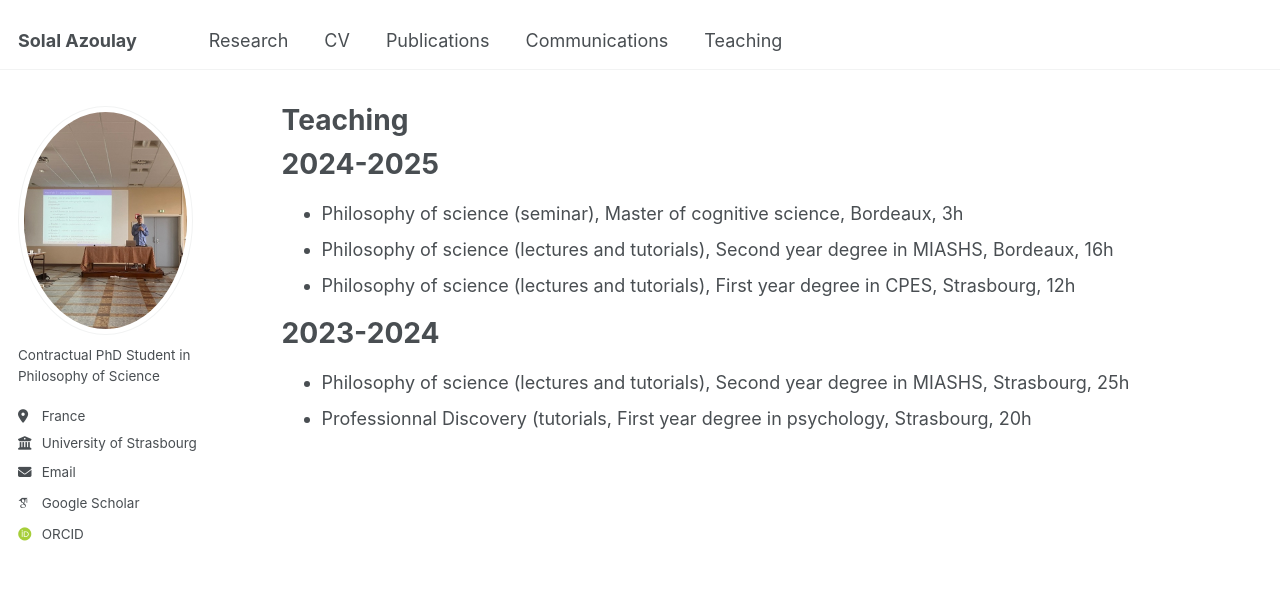
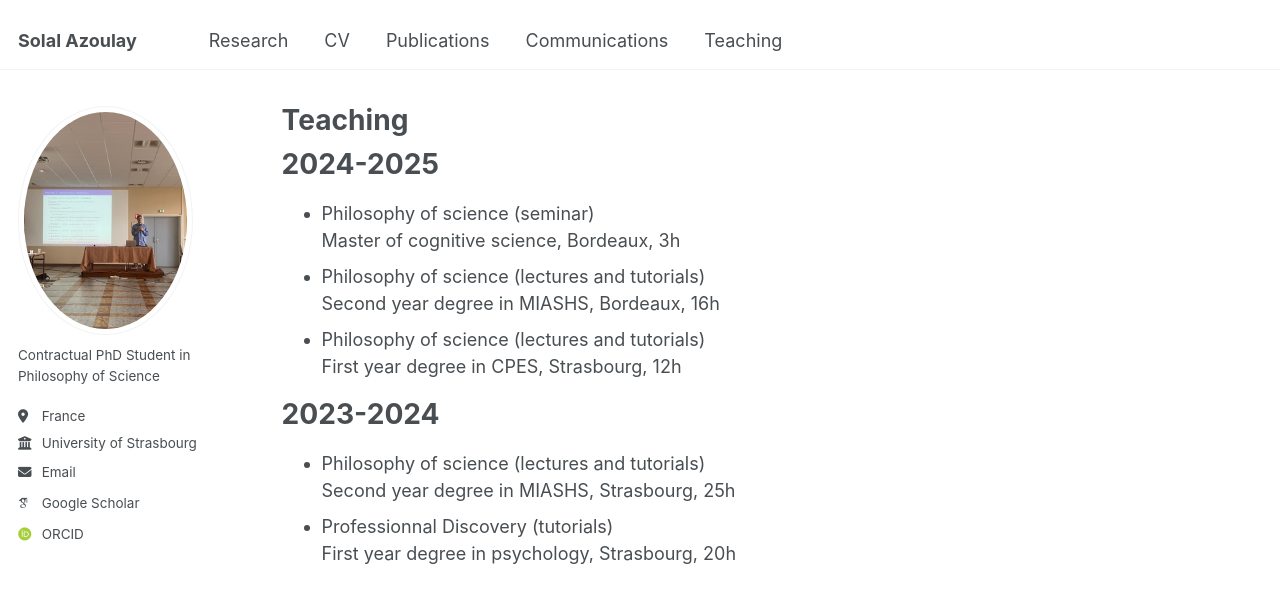
Before and after one commit to solal-azoulay/solal-azoulay.github.io, a Jekyll site: the page built from _pages/teaching.md, in a window 1280 px wide. Shown: the top 603 px of the page. Built offline with Jekyll 4.4.1, drawn with Linux system fonts in a browser that asks for light colours; some web fonts are replaced.

```diff
--- a/_pages/teaching.md
+++ b/_pages/teaching.md
@@ -6,12 +6,17 @@ author_profile: true
 ---
 2024-2025
 =========
-- Philosophy of science (seminar), Master of cognitive science, Bordeaux, 3h
-- Philosophy of science (lectures and tutorials), Second year degree in MIASHS, Bordeaux, 16h
-- Philosophy of science (lectures and tutorials), First year degree in CPES, Strasbourg, 12h
+- Philosophy of science (seminar)
+Master of cognitive science, Bordeaux, 3h
+- Philosophy of science (lectures and tutorials)
+Second year degree in MIASHS, Bordeaux, 16h
+- Philosophy of science (lectures and tutorials)
+First year degree in CPES, Strasbourg, 12h
 
 2023-2024
 =========
 
-- Philosophy of science (lectures and tutorials), Second year degree in MIASHS, Strasbourg, 25h
-- Professionnal Discovery (tutorials, First year degree in psychology, Strasbourg, 20h
+- Philosophy of science (lectures and tutorials)
+Second year degree in MIASHS, Strasbourg, 25h
+- Professionnal Discovery (tutorials)
+First year degree in psychology, Strasbourg, 20h
```
